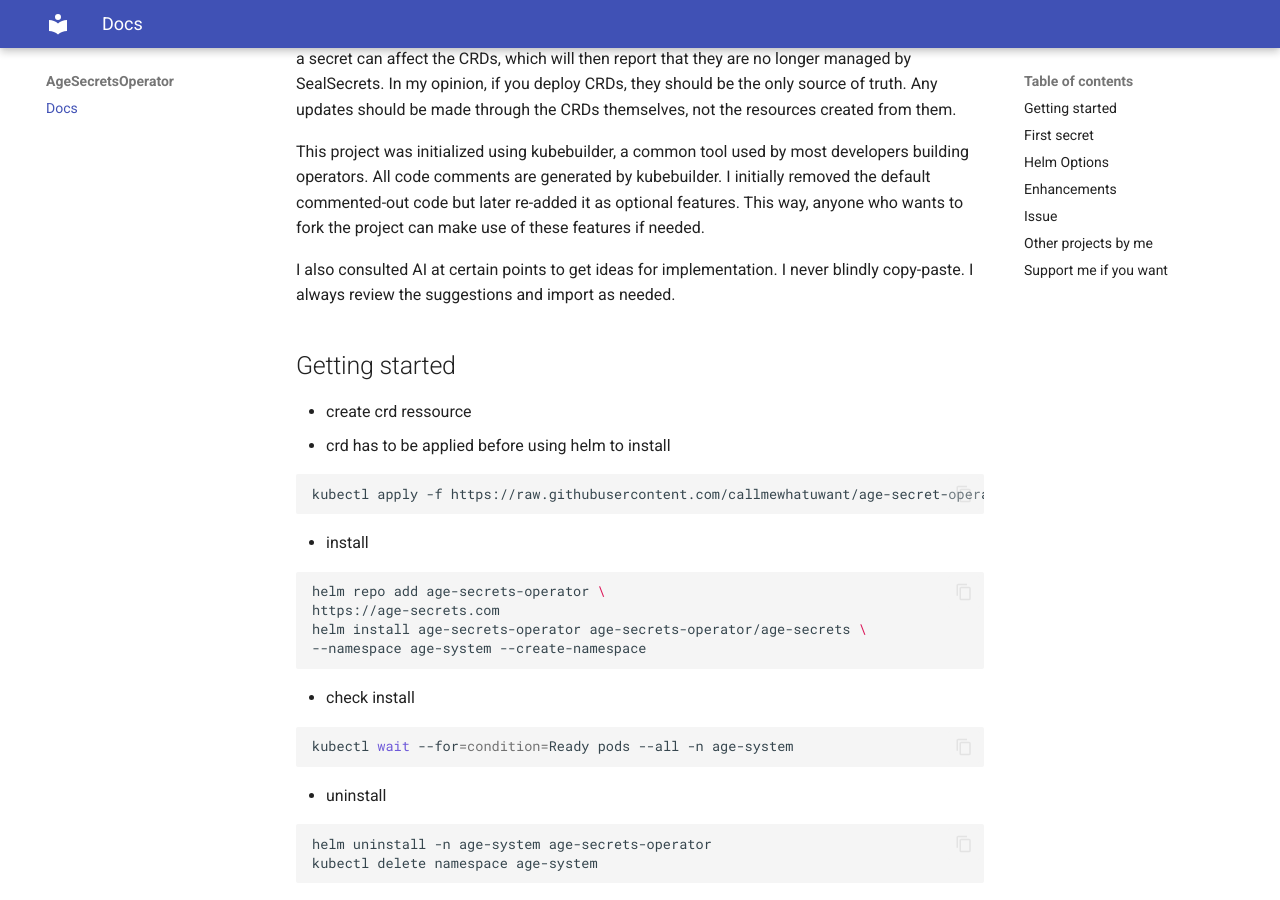
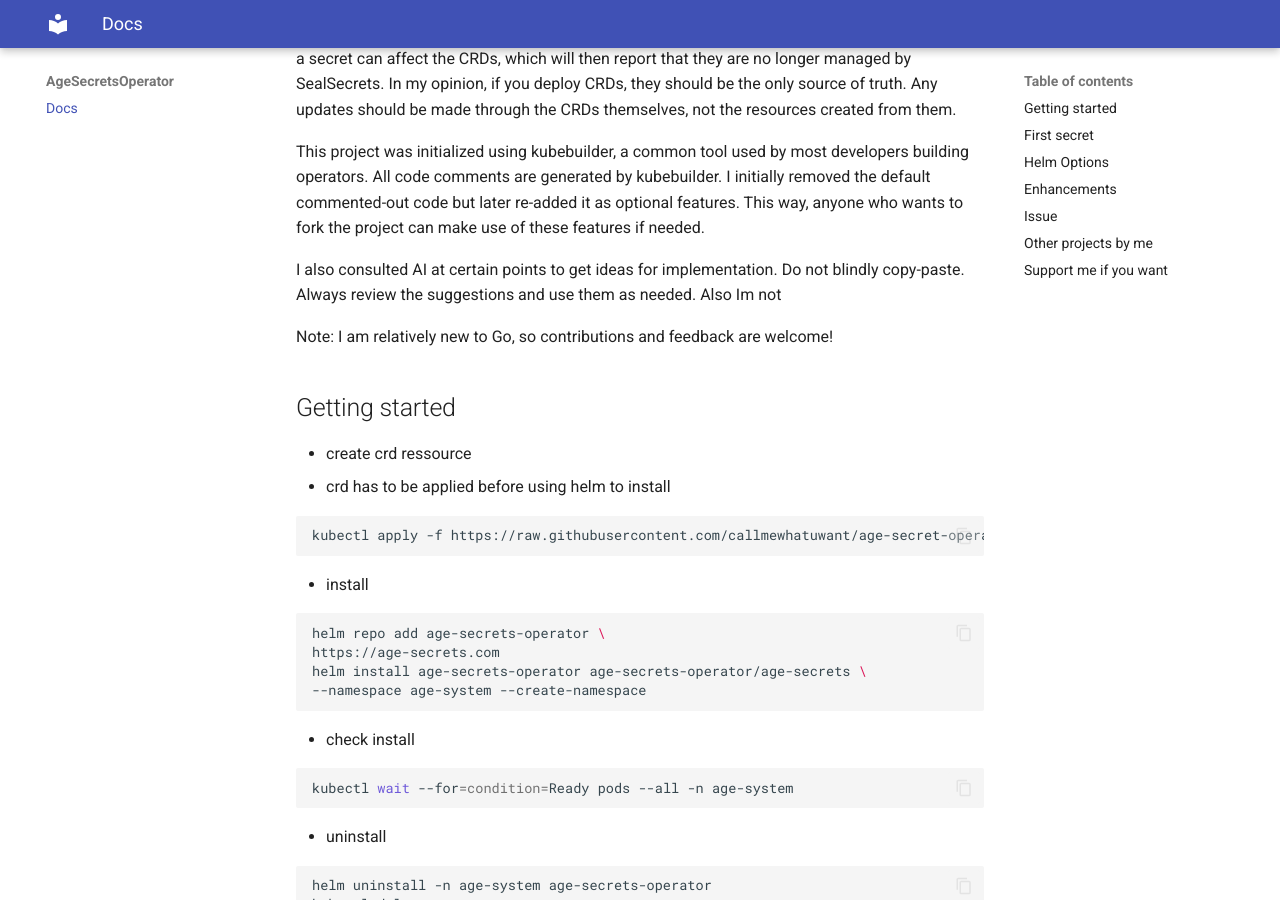
Before and after one commit to callmewhatuwant/age-secret-operator, an MkDocs documentation site: the page built from pages/operator/docs/index.md, in a window 1280 px wide and 900 px high, scrolled down 489 px. Built offline with MkDocs 1.6.1 and Material for MkDocs 9.7.7, drawn with Linux system fonts in a browser that asks for light colours; the version menu is left out.

Commit message:
Update index.md

```diff
--- a/pages/operator/docs/index.md
+++ b/pages/operator/docs/index.md
@@ -22,7 +22,10 @@
 This way, anyone who wants to fork the project can make use of these features if needed.
 
 I also consulted AI at certain points to get ideas for implementation.
-I never blindly copy-paste. I always review the suggestions and import as needed.
+Do not blindly copy-paste. Always review the suggestions and use them as needed.
+Also Im not
+
+Note: I am relatively new to Go, so contributions and feedback are welcome!
 
 
 ## Getting started
```
